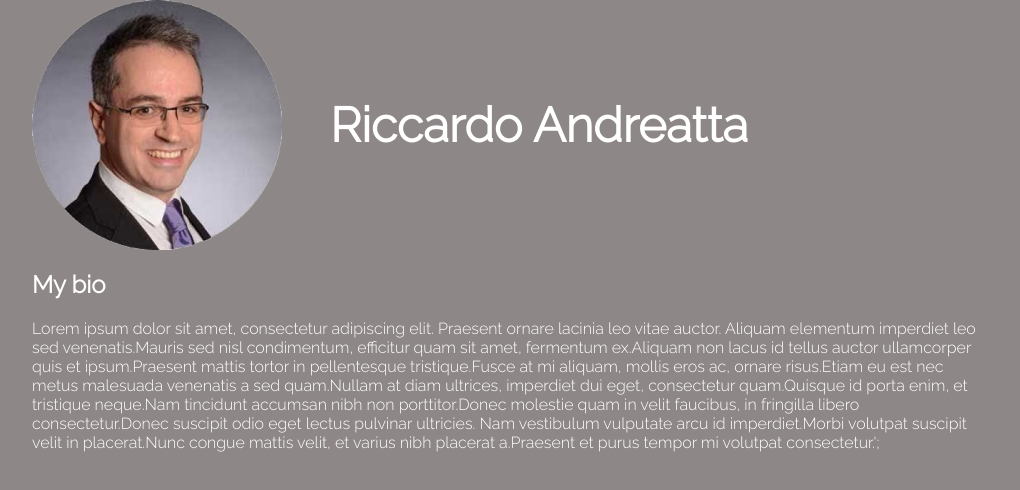
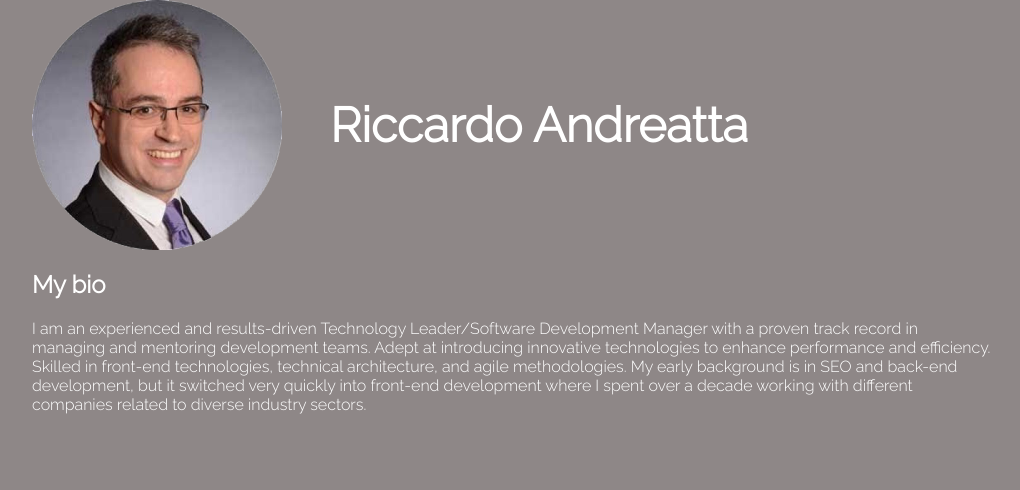
Before and after one commit to Ferie/Glisser, an Angular app: page / in a window 1280 px wide. Shown: the top 490 px of the page, without its empty margins (128-1148 px from the left). Built offline with nearby package versions, Linux system fonts and the light colour scheme.

Commit message:
Update bio

```diff
--- a/src/app/components/user-details/user-details.component.ts
+++ b/src/app/components/user-details/user-details.component.ts
@@ -11,15 +11,14 @@ import { ModalComponent } from '../modal/modal.component';
 export class UserDetailsComponent {
     public name = 'Riccardo';
     public surname = 'Andreatta';
-    public bio = `Lorem ipsum dolor sit amet, consectetur adipiscing elit. Praesent ornare lacinia leo vitae auctor. Aliquam elementum
-    imperdiet leo sed venenatis.Mauris sed nisl condimentum, efficitur quam sit amet, fermentum ex.Aliquam non lacus id
-    tellus auctor ullamcorper quis et ipsum.Praesent mattis tortor in pellentesque tristique.Fusce at mi aliquam, mollis
-eros ac, ornare risus.Etiam eu est nec metus malesuada venenatis a sed quam.Nullam at diam ultrices, imperdiet dui
-eget, consectetur quam.Quisque id porta enim, et tristique neque.Nam tincidunt accumsan nibh non porttitor.Donec
-molestie quam in velit faucibus, in fringilla libero consectetur.Donec suscipit odio eget lectus pulvinar ultricies.
-Nam vestibulum vulputate arcu id imperdiet.Morbi volutpat suscipit velit in placerat.Nunc congue mattis velit, et
-varius nibh placerat a.Praesent et purus tempor mi volutpat consectetur.';
-`;
+    public bio = `I am an experienced and results-driven Technology Leader/Software
+Development Manager with a proven track record in managing and mentoring development teams.
+Adept at introducing innovative technologies to enhance performance and efficiency.
+Skilled in front-end technologies, technical architecture, and agile methodologies.
+
+My early background is in SEO and back-end development, but it switched very quickly into
+front-end development where I spent over a decade working with different companies
+related to diverse industry sectors.`;
 
     constructor(
         private dialog: MatDialog,
```
